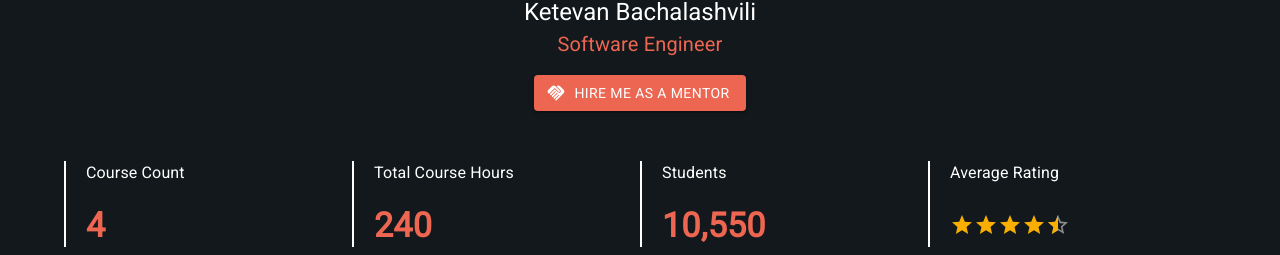
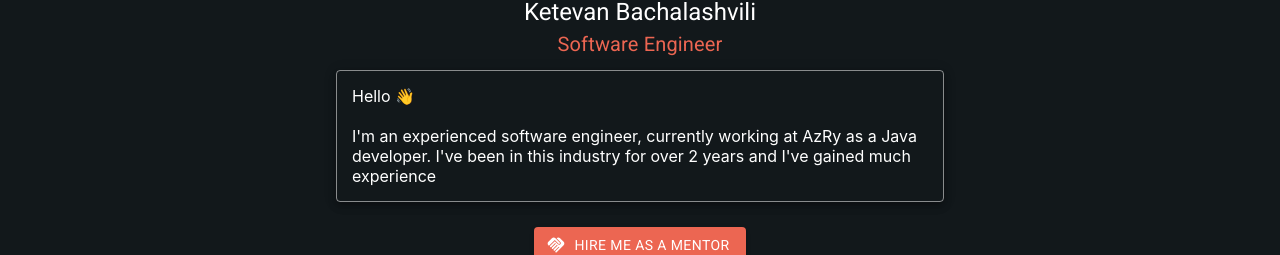
Before and after one commit to qeto22/StudyMap, a React (Create React App) app: page /author/1 in a window 1280 px wide. Shown: the part 291-546 px from the top of the page. Built offline with nearby package versions, Linux system fonts and the light colour scheme; a web font is replaced by a local one.

Commit message:
added author description

```diff
--- a/src/components/author/AuthorBody.js
+++ b/src/components/author/AuthorBody.js
@@ -1,4 +1,4 @@
-import { Button, Container, Dialog, DialogActions, DialogContent, DialogContentText, DialogTitle, Divider, Grid, Typography } from "@mui/material";
+import { Button, Card, Container, Dialog, DialogActions, DialogContent, DialogContentText, DialogTitle, Divider, Grid, Typography } from "@mui/material";
 import "./AuthorBody.css";
 import CountUp from 'react-countup';
 import AnimatedRating from "./AnimatedRating";
@@ -46,6 +46,10 @@ function AuthorBody() {
                 <img className="author-image" alt="me" src="https://media.licdn.com/dms/image/C4D03AQEV9v3FiWwyuw/profile-displayphoto-shrink_800_800/0/1635665530246?e=2147483647&v=beta&t=3H--_iRB_mZuKpjExzlFiS_PKRwBnfnUMAJhDpoMa5c" />
                 <Typography variant="h5" className="author-name">Ketevan Bachalashvili</Typography>
                 <Typography variant="h6" className="author-profession">Software Engineer</Typography>
+                <Card elevation={5} style={{width: "50%", background: "transparent", padding: "15px", margin: "10px auto", border: "1px solid rgba(255, 255, 255, 0.5)"}}>
+
+                    <Typography variant="h8" >Hello 👋 <br/><br/> I'm an experienced software engineer, currently working at AzRy as a Java developer. I've been in this industry for over 2 years and I've gained much experience</Typography>
+                </Card>
                 <Button startIcon={<HandshakeIcon />}
                     variant="contained"
                     color="material"
```
